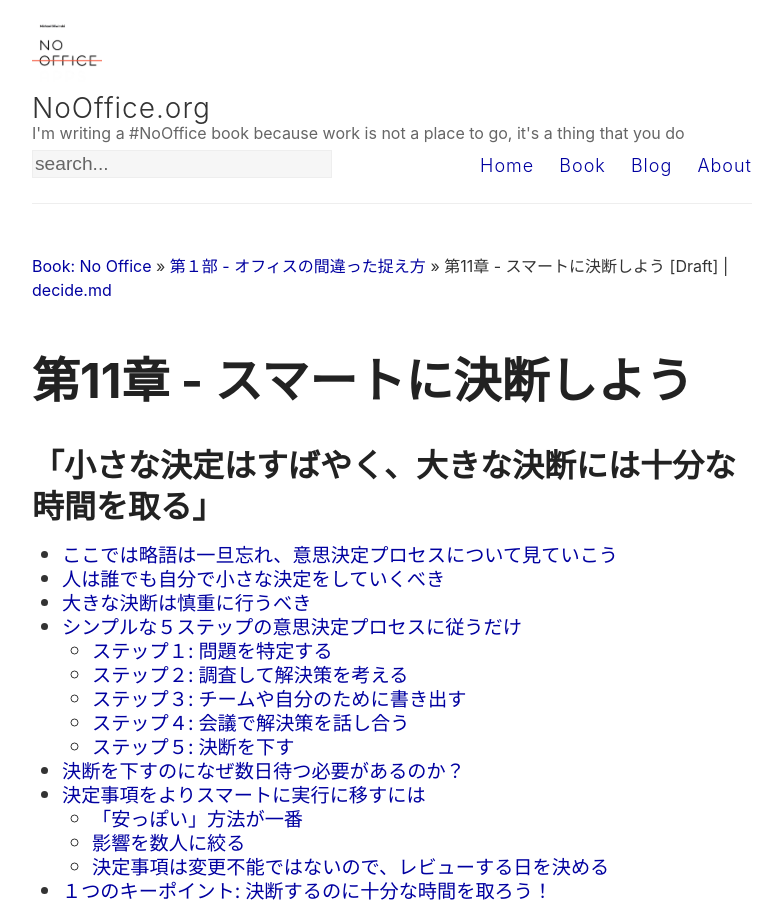
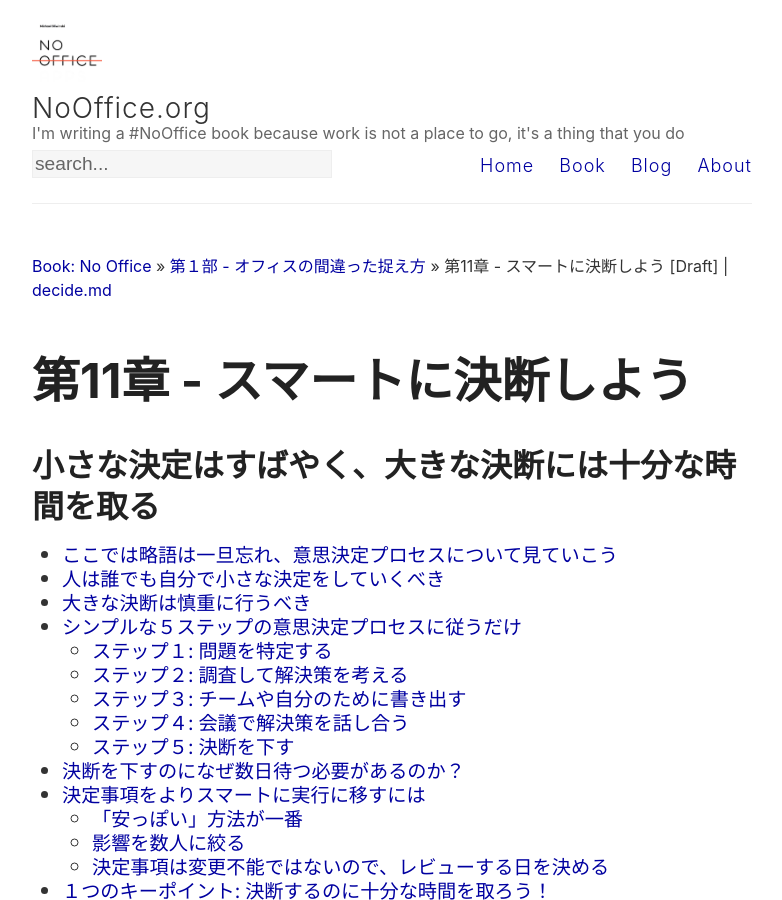
Before and after one commit to Nozbe/NoOffice.org, a Jekyll site: the page built from _jp/decide.md, in a window 1280 px wide and 900 px high. Shown: the whole window, without its empty margins (248-1030 px from the left). Built offline with Jekyll 4.4.1, drawn with Linux system fonts in a browser that asks for light colours.

```diff
--- a/_jp/decide.md
+++ b/_jp/decide.md
@@ -1,7 +1,7 @@
 ---
 part: one
 title: スマートに決断しよう
-subtitle: 「小さな決定はすばやく、大きな決断には十分な時間を取る」
+subtitle: "小さな決定はすばやく、大きな決断には十分な時間を取る"
 ---
 
 * TOC
```
